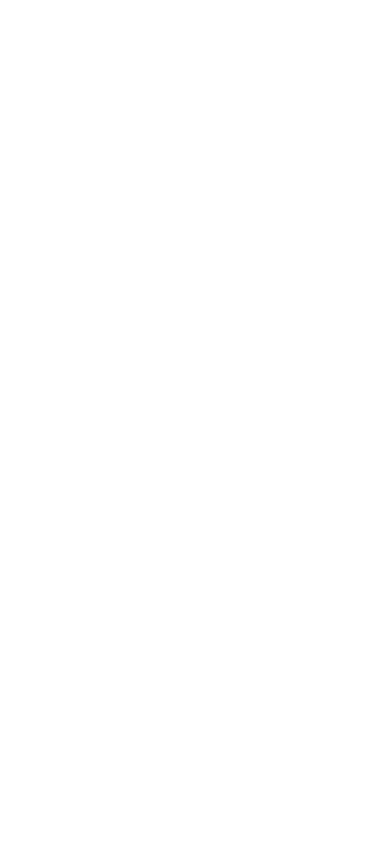
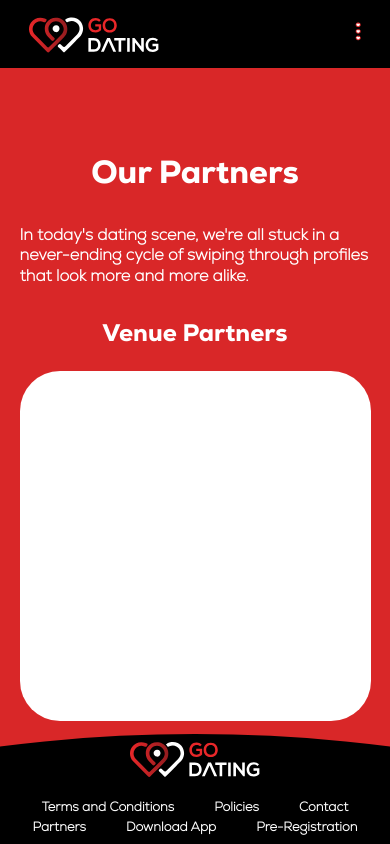
Before and after one commit to Kurmaya/godating, a plain HTML site: page partners.html in a window 390 px wide. Drawn offline with Linux system fonts and the light colour scheme.

Commit message:
Add files via upload

```diff
--- a/css/others.css
+++ b/css/others.css
@@ -152,17 +152,12 @@ background: linear-gradient(90deg, #E92729 0%, #931C1F 100%);
 .logo{
     width:150px;
     height: 100px;
-    /* display: grid;
-    place-items: center; */
-    /* margin-left:7.5% ; */
-    /* padding-top:1rem; */
     transition: .3s ease;
     position: relative;
-    /* background: rgba(255,255,255,1); */
+
 }
 .logo img{
     position: absolute;
-    /* object-fit: cover; */
     width:100%;
     height: 100%;
 }
@@ -172,7 +167,6 @@ background: linear-gradient(90deg, #E92729 0%, #931C1F 100%);
     padding-top: 0;
 }
 .dots{
-    /* margin-right:7.5%; */
     cursor: pointer;
     transition: .2s ease;
 }
@@ -218,7 +212,10 @@ section{
 section p{
     line-height: 1.3;
     padding:.5rem 0;
-    /* font-size:20px; */
+}
+.about-desc p{
+    font-family: 'Nexa-ExtraLight';
+    font-weight: bold;
 }
 .footer{
     position: fixed;
@@ -233,7 +230,7 @@ section p{
     background-repeat: no-repeat;
     background-position:center 0px;
     background-size: cover;
-    height: 16vh;
+    height: 13vh;
     gap:20px;
 }
 .footer-links{
@@ -299,10 +296,15 @@ margin-top:50px;
 .right{
     justify-content: center;
 }
+.right h3{
+    width:80%;
+    margin-left: 11%;
+}
 form{
     display: flex;
     flex-direction: column;
     width:80%;
+    align-self: center;
     /* justify-content: center; */
     /* align-items: center; */
     gap:10px;
@@ -343,6 +345,31 @@ form button {
 }
 form button:hover{
     filter: drop-shadow(0px 5px .5rem rgba(0,0,0,.5));
+}
+/* partners styling*/
+#partners p{
+    font-family: 'Nexa-Extralight';
+    font-weight: bold;
+
+}
+.partners-wrapper{
+    width:85%;
+    display: flex;
+    flex-direction: column;
+    justify-content: center;
+    align-items: center;
+    color:white;
+}
+.partners-wrapper h4{
+    font-size: 1.5rem;
+}
+.venue-partners-wrapper{
+    background: white;
+    width:100%;
+    height: 350px;
+    max-height: 400px;
+    border-radius: 40px;
+    margin-top:20px;
 }
 @media screen and (min-width:601px) and (max-width:1000px){
 
@@ -387,6 +414,8 @@ form button:hover{
     }
     .left h2{
         text-align: center;
+        margin-top:80px;
+        /* bottom:0; */
     }
     .left a{
         font-size: 1.5rem;
@@ -401,6 +430,11 @@ form button:hover{
     }
     .right{
         align-items: center;
+    }
+    .right h3{
+        width:100%;
+        margin: auto;
+        text-align: center;
     }
     .footer-links{
         flex-wrap: wrap;
@@ -429,4 +463,21 @@ form button:hover{
     form{
         width:90%;
     }
+    #partners{
+        display: flex;
+        flex-direction: column;
+        justify-content: flex-start;
+        align-items: center;
+        /* text-align: center; */
+
+    }
+    .partners-wrapper{
+        width:90%;
+    }
+    #partners p{
+        width:90%;
+    }
+    #partners h2{
+        margin-top:80px;
+    }
 }
--- a/css/styles.css
+++ b/css/styles.css
@@ -1021,13 +1021,13 @@ max-width:200px;
     /* font-size: 4rem; */
     text-align: center;
     position: relative;
-    top:15%;
+    top:20%;
 }
 .about-desc{
     position: relative;
     /* top:180px; */
     /* width:68%; */
-    margin: auto;
+    margin:200px auto auto;
 
 
 }
@@ -1044,22 +1044,36 @@ max-width:200px;
     flex-wrap: wrap;
     width:100%;
     position: absolute;
-    bottom:2%;
-    justify-content: space-around;
+    bottom:5px;
+    justify-content: space-evenly;
     align-items: center;
 
 }
 .footer span{
-    margin:auto 1rem;
     font-family: sans-serif;
     font-family: 'Nexa-ExtraLight';
     font-weight: bold;
+    font-size: .8rem;
 }
 
 .footer-circle{
-    display:none;
-}
-
+    /* display:none; */
+    position: relative;
+display: flex;
+flex-direction: column;
+justify-content: center;
+align-items: center;
+width:100vw;
+height:15vh;
+background-image: url('../assets/images/footer-bg.svg');
+background-size: cover;
+background-position: center top;
+background-repeat:no-repeat ;
+}
+.footer-circle img{
+    width:120px;
+    margin-bottom:20px;
+}
 .page{
     overflow: hidden;
 }
@@ -1348,6 +1362,9 @@ max-width:200px;
     .nav-links ul li{
         display: none;
     }
+    .nav-drop-links ul li{
+        font-size: 1.5rem;
+    }
     .nav-drop-links a{
         width:100%;
     }
@@ -1778,7 +1795,7 @@ max-width:200px;
 }
 /* about section  */
 #about h2{
-    top:20px;
+    top:120px;
 }
 .about{
     top:71%;
@@ -1789,23 +1806,27 @@ max-width:200px;
 #about p{
     font-size: 12px;
 }
+.about-desc{
+    margin:150px auto auto;
+}
 .footer span{
-    font-size: .5rem;
+    font-size: .8rem;
+    margin:auto 20px;
+}
+.footer{
+    position: relative;
 }
 .footer-circle{
-display: block;
-width:100vw;
-height:100px;
-background-image: url('../assets/images/Ellipse\ 4.png');
-background-size: 150%;
-background-position: center top;
+width:100%;
+height:13vh;
+background-size: cover;
+background-position: center 0px;
 background-repeat:no-repeat ;
-
-display: grid;
-place-items:center;
+gap:20px;
+
 }
 .footer-circle img{
-    width:150px;
+    width:130px;
     margin:auto;
 
 }
--- a/partners.html
+++ b/partners.html
@@ -0,0 +1,76 @@
+<!DOCTYPE html>
+<html lang="en">
+<head>
+    <meta charset="UTF-8">
+    <meta name="viewport" content="width=device-width, initial-scale=1.0">
+    <link rel="shortcut icon" href="./assets/images/LOGO.svg" type="image/x-icon">
+    <link rel="stylesheet" href="./css/others.css">
+    <title>Go Dating - Home</title>
+</head>
+<body>
+    <div class="nav-drop">
+        <div class="nav-drop-links">
+            <ul>
+                <a href="./index.html"><li>Home</li></a>
+                <a href="./partners.html"><li>Partners</li></a>
+                <a href="./contact.html"><li>Contact</li></a>
+                <a href="./about.html"><li>About</li></a>
+            </ul>
+
+        </div>
+    </div>
+    <nav class="active">
+        <div class="close">
+
+        </div>
+        <div class="nav-holder">
+            <div class="logo active">
+                <a href="index.html">
+                <img src="./assets/images/LOGO.svg" alt="">
+            </a>
+            </div>
+            <div class="nav-links">
+                <ul>
+                    <a href="./index.html"><li>Home</li></a>
+                    <a href="./partners.html"><li>Partners</li></a>
+                    <a href="./contact.html"><li>Contact</li></a>
+                    <a href="./about.html"><li>About</li></a>
+                </ul>
+                <div class="dots">
+                    <img src="./assets/images/3 dots.svg" alt="">
+                </div>
+            </div>
+
+        </div>
+
+    </nav>
+    <section id="partners">
+        <h2>Our Partners</h2>
+        <p>In today's dating scene, we're all stuck in a never-ending cycle of swiping through profiles that look more and more alike.</p>
+
+        <div class="partners-wrapper">
+        <h4>Venue Partners</h4>
+<div class="venue-partners-wrapper">
+
+</div>
+
+        </div>
+
+
+</div>
+<div class="footer">
+    <div class="footer-links">
+        <a href=""><span>Terms and Conditions</span></a>
+        <a href=""><span>Policies</span></a>
+        <a href="./contact.html"><span>Contact</span></a>
+        <a href="./partners.html"><span>Partners</span></a>
+        <a href=""><span>Download App</span></a>
+        <a target="_blank" href="https://forms.gle/JEHJXALeU2QKxJ9Q9"><span>Pre-Registration</span></a>
+    </div>
+    <img src="./assets/images/LOGO.svg" alt="">
+
+</div>
+    </section>
+    <script src="./scripts/others.js"></script>
+</body>
+</html>
--- a/scripts/others.js
+++ b/scripts/others.js
@@ -3,6 +3,9 @@ const drop = document.querySelector('.dots');
 const close = document.querySelector('.close');
 see = document.querySelector('.see-more'),
 back = document.querySelector('.back');
+if(window.innerWidth<786){
+    document.querySelector('.dots img').src='./assets/images/mobile-hearts.png'
+}
 drop.addEventListener('click',function(){
     document.querySelector('.nav-drop').classList.add('active');
     drop.style.display='none';
```
Also changed, not shown: contact.html (+6 -5 lines), index.html (+19 -18 lines).
